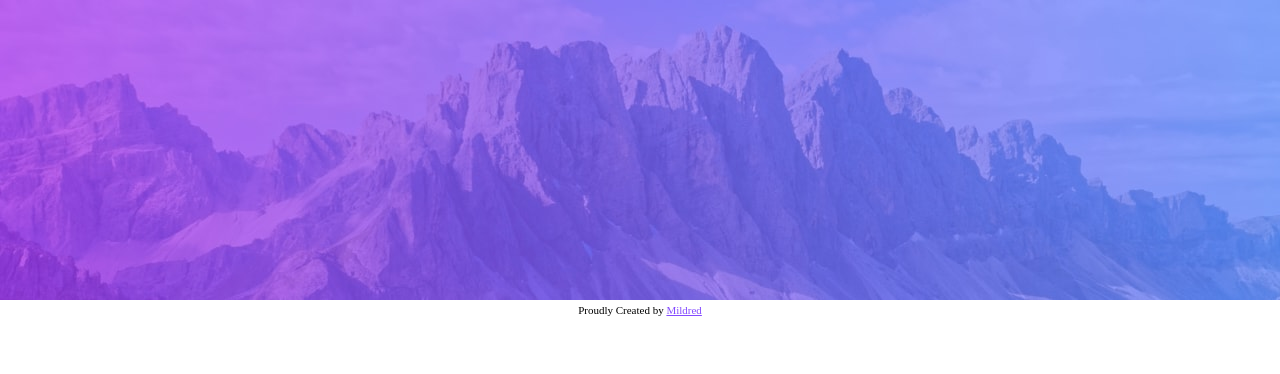
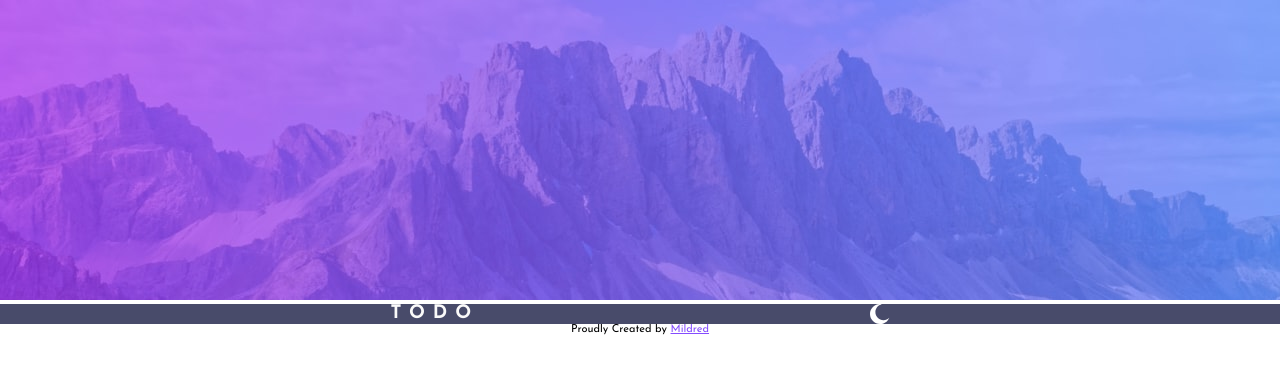
Before and after one commit to mildred366/Todo-App, a plain HTML site: page index.html in a window 1280 px wide. Shown: the top 374 px of the page. Drawn offline with Linux system fonts and the light colour scheme.

Commit message:
mildred's details were added to the repo

```diff
--- a/Css/thestyle.css
+++ b/Css/thestyle.css
@@ -2,6 +2,7 @@
     margin: 0;
     padding: 0;
     box-sizing: border-box;
+    font-family: 'Josefin Sans', sans-serif;
 }
 
 :root {
@@ -22,3 +23,18 @@
 .attribution a {
     color: var(--purple);
 }
+
+.Container {
+    display: flex;
+    flex-direction: row;
+    background-color: var(--vdark-grayish-blue);
+    justify-content: space-evenly;
+    position: relative;
+    /* margin-top: -100px; */
+
+}
+
+.Container h3 {
+    letter-spacing: 8px;
+    color: var(--light-grey);
+}
--- a/index.html
+++ b/index.html
@@ -5,17 +5,27 @@
   <meta charset="UTF-8">
   <meta name="viewport" content="width=device-width, initial-scale=1.0">
 
-  <link rel="icon" type="image/png" sizes="32x32" href="./images/favicon-32x32.png">
+  <link rel="icon" type="image/png" sizes="32x32" href="./images/my logo.jpeg">
   <link rel="stylesheet" href="./Css/thestyle.css">
 
+  <link rel="preconnect" href="https://fonts.googleapis.com">
+  <link rel="preconnect" href="https://fonts.gstatic.com" crossorigin>
+  <link href="https://fonts.googleapis.com/css2?family=Josefin+Sans:wght@400;700&family=Poppins:wght@700&display=swap"
+    rel="stylesheet">
   <title>Todo app</title>
 </head>
 
 <body>
   <main>
     <div class="mainContainer">
+      <img src="./images/bg-desktop-light.jpg" alt="">
       <div class="Container">
-        <img src="./images/bg-desktop-light.jpg" alt="">
+        <h3>TODO</h3>
+        <img src="./images/icon-moon.svg" alt="iconMoon" width="20px">
+      </div>
+
+      <div>
+
       </div>
     </div>
   </main>
```
Also changed, not shown: images/my logo.jpeg (added).
